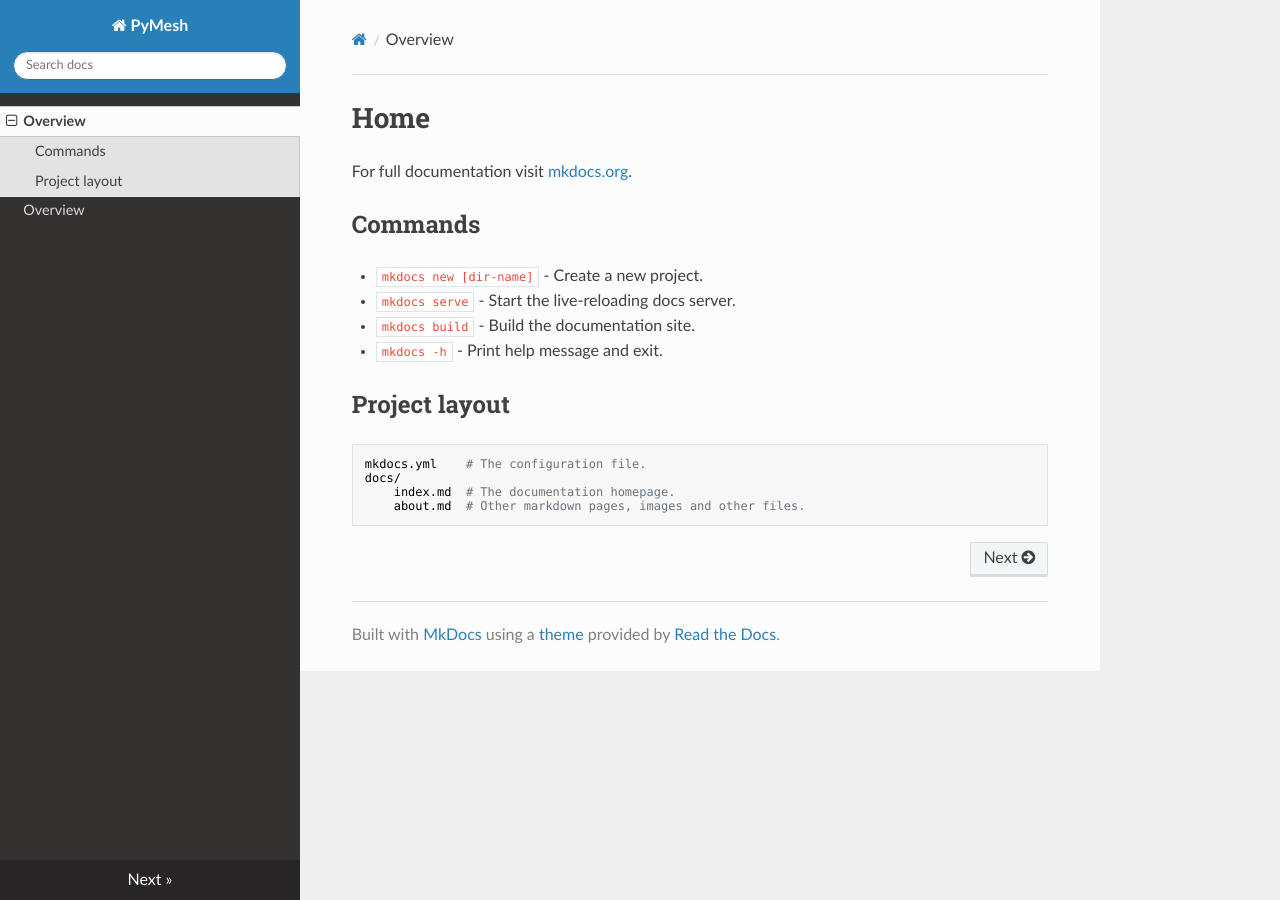
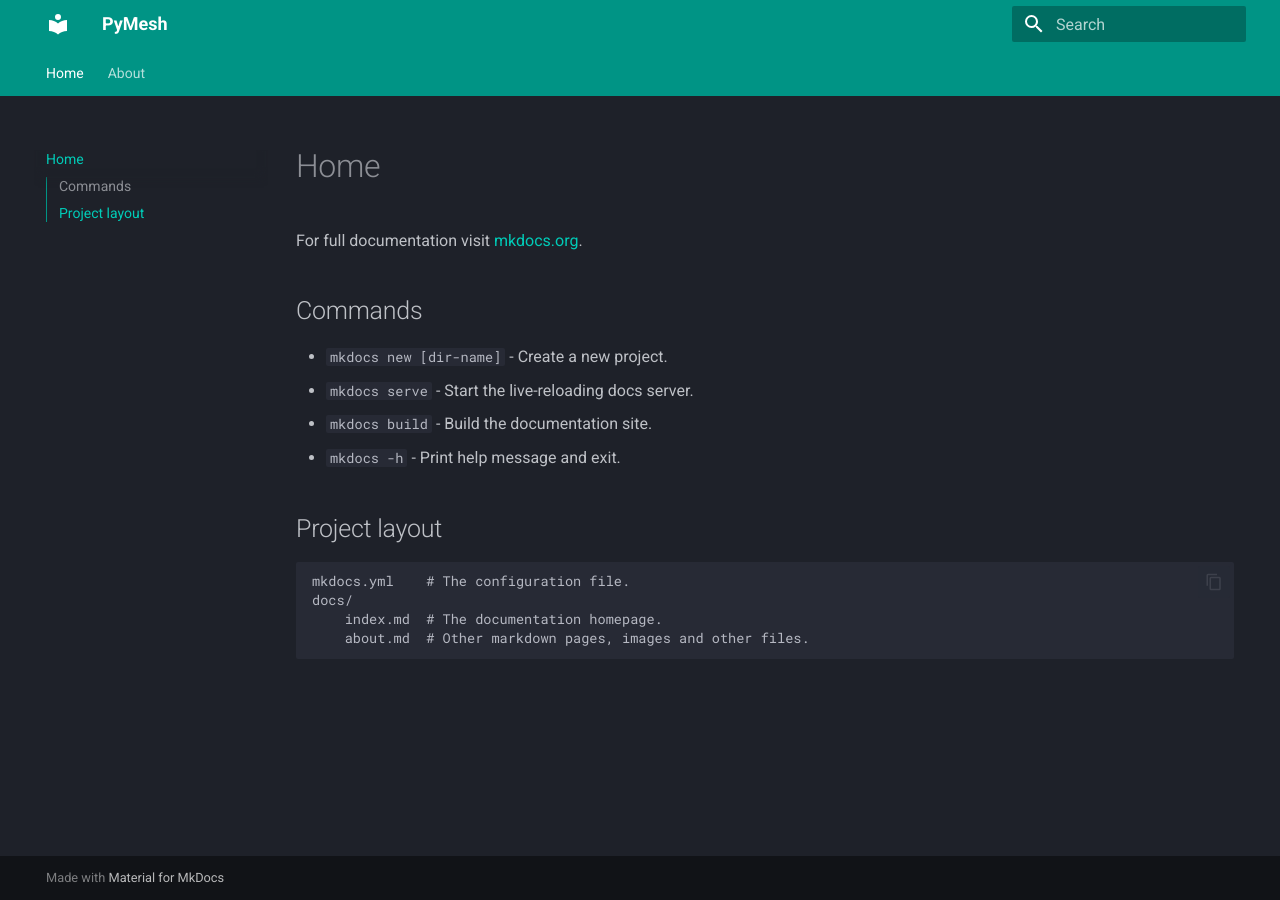
Before and after one commit to tviuff/pymesh, an MkDocs documentation site: the page built from docs/index.md, in a window 1280 px wide. Built offline with MkDocs 1.6.1 and Material for MkDocs 9.7.7, drawn with Linux system fonts in a browser that asks for light colours; nearby versions of some CDN libraries.

Commit message:
Setting up github pages with mkdocs

```diff
--- a/mkdocs.yml
+++ b/mkdocs.yml
@@ -1,12 +1,40 @@
 site_name: PyMesh
-site_url: https://tviuff.github.io/pymesh
+#site_url: https://tviuff.github.io/pymesh
 theme:
-  name: readthedocs
+  name: material
+  features:
+    - navigation.tabs
+    - navigation.sections
+    - toc.integrate
+    - navigation.top
+    - search.suggest
+    - search.highlight
+    - content.tabs.link
+    - content.code.annotation
+    - content.code.copy
+  language: en
+  palette:
+    - scheme: slate
+      primary: teal
+      accent: lime
 
 plugins:
-  - mkdocstrings
   - search
 
+markdown_extensions:
+  - pymdownx.highlight:
+      anchor_linenums: true
+  - pymdownx.inlinehilite
+  - pymdownx.snippets
+  - admonition
+  - pymdownx.arithmatex:
+      generic: true
+  - footnotes
+  - pymdownx.details
+  - pymdownx.superfences
+  - pymdownx.mark
+  - attr_list
+
 nav:
-  - Overview: index.md
-  - Overview: about.md
+  - Home: index.md
+  - About: about.md
```
